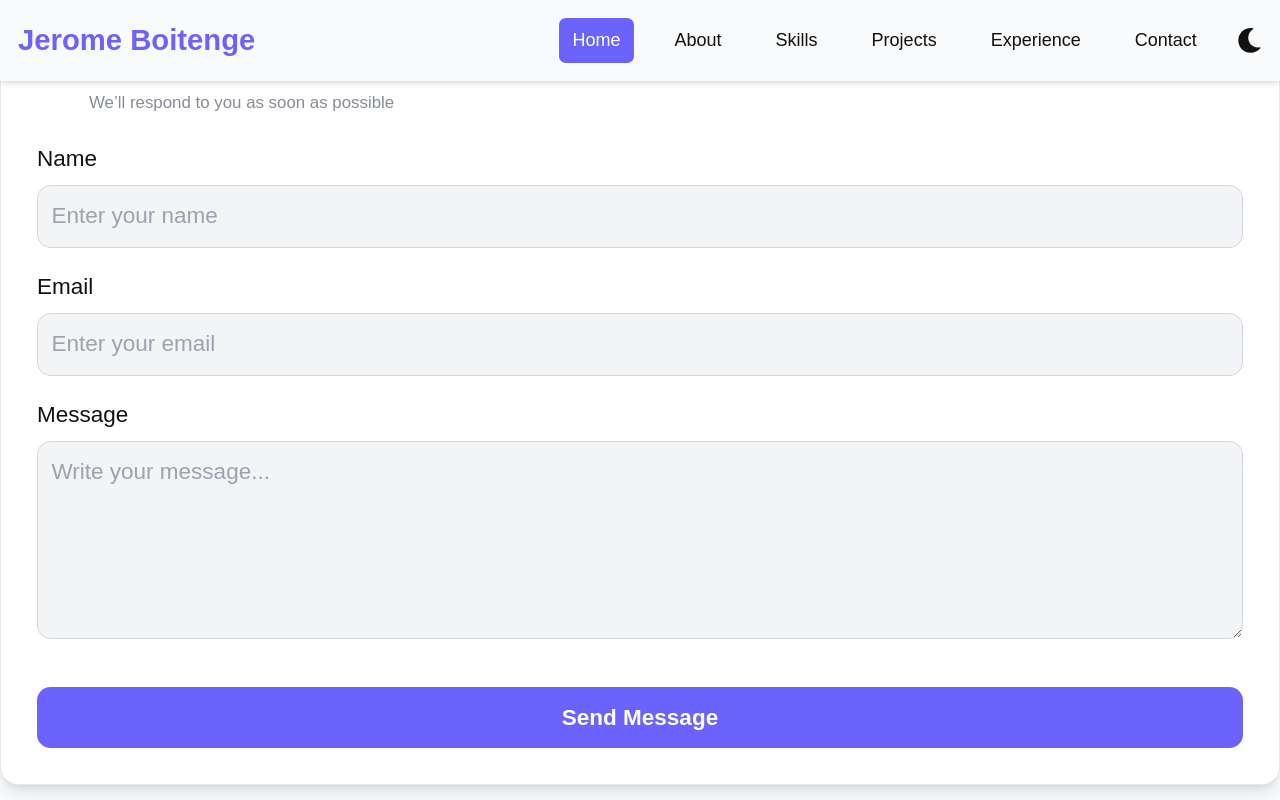
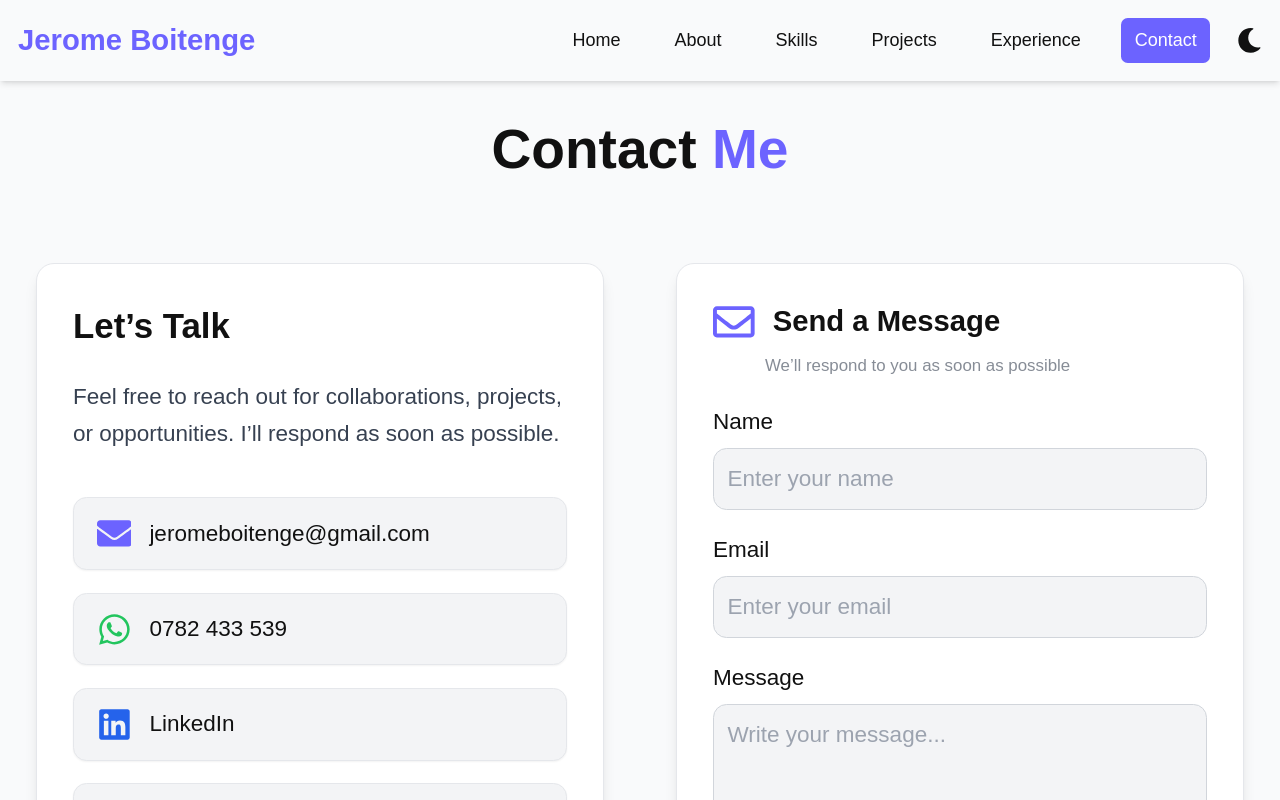
Before and after one commit to jeromeboitenge/Boitenge, a Next.js app: page /contact in a window 1280 px wide. Shown: the top 800 px of the page. Built offline with nearby package versions, Linux system fonts and the light colour scheme.

Commit message:
updating contact page

```diff
--- a/app/contact/page.tsx
+++ b/app/contact/page.tsx
@@ -1,146 +1,107 @@
 'use client';
 
-import { useState, useEffect } from "react";
 import { motion } from "framer-motion";
-import { FaRegEnvelope, FaCheckCircle, FaTimesCircle } from "react-icons/fa";
+import ContactForm from "../components/ContactForm";
+import toast, { Toaster } from "react-hot-toast";
+import {
+  FaWhatsapp,
+  FaEnvelope,
+  FaLinkedin,
+  FaGithub,
+  FaTwitter,
+} from "react-icons/fa";
 
-// Define props interface
-interface ContactFormProps {
-  onSuccess?: () => void;
-}
-
-export default function ContactForm({ onSuccess }: ContactFormProps) {
-  const [form, setForm] = useState({ name: "", email: "", message: "" });
-  const [status, setStatus] = useState<"idle" | "sending" | "success" | "error">("idle");
-
-  // Auto-hide messages after 30 seconds
-  useEffect(() => {
-    if (status === "success" || status === "error") {
-      const timer = setTimeout(() => setStatus("idle"), 30000);
-      return () => clearTimeout(timer);
-    }
-  }, [status]);
-
-  const handleSubmit = async (e: React.FormEvent) => {
-    e.preventDefault();
-    setStatus("sending");
-
-    try {
-      const response = await fetch("https://formspree.io/f/mkgyjkll", {
-        method: "POST",
-        headers: { "Content-Type": "application/json" },
-        body: JSON.stringify(form),
-      });
-
-      if (response.ok) {
-        setForm({ name: "", email: "", message: "" });
-        setStatus("success");
-        if (onSuccess) onSuccess(); // call the callback if provided
-      } else {
-        setStatus("error");
-      }
-    } catch {
-      setStatus("error");
-    }
+export default function ContactPage() {
+  // Toast for success
+  const showToast = () => {
+    toast.success("Message Sent Successfully!", {
+      style: { background: "#1d1d1d", color: "white" },
+    });
   };
 
-  if (status === "success" || status === "error") {
-    return (
-      <motion.div
-        initial={{ opacity: 0, scale: 0.8 }}
-        animate={{ opacity: 1, scale: 1 }}
-        className="flex flex-col items-center justify-center bg-white dark:bg-[#1b1b1b] p-8 rounded-2xl shadow-lg border border-gray-200 dark:border-gray-700 text-center min-h-[300px]"
+  return (
+    <section id="contact" className="max-w-7xl mx-auto py-24 px-4 md:px-8">
+      <Toaster position="top-right" />
+
+      {/* Title */}
+      <motion.h2
+        initial={{ opacity: 0, y: 30 }}
+        whileInView={{ opacity: 1, y: 0 }}
+        transition={{ duration: 0.7 }}
+        className="text-4xl md:text-5xl font-extrabold text-center mb-16 text-darkText dark:text-white"
       >
-        {status === "success" ? (
-          <>
-            <FaCheckCircle className="text-green-500 text-6xl mb-4" />
-            <p className="text-3xl md:text-4xl font-bold text-green-600 dark:text-green-400">
-              Your message was sent successfully!
-            </p>
-          </>
-        ) : (
-          <>
-            <FaTimesCircle className="text-red-500 text-6xl mb-4" />
-            <p className="text-3xl md:text-4xl font-bold text-red-600 dark:text-red-400">
-              Oops! Something went wrong.
-            </p>
-          </>
-        )}
-        <button
-          onClick={() => setStatus("idle")}
-          className="mt-8 px-6 py-3 bg-primary text-white rounded-xl hover:opacity-90 transition-all"
+        Contact <span className="text-primary">Me</span>
+      </motion.h2>
+
+      <div className="grid md:grid-cols-2 gap-16">
+
+        {/* LEFT: Contact Info Card */}
+        <motion.div
+          initial={{ opacity: 0, x: -40 }}
+          whileInView={{ opacity: 1, x: 0 }}
+          transition={{ duration: 0.7 }}
+          className="bg-white dark:bg-[#1a1a1a] border border-gray-200 dark:border-gray-700 shadow-lg rounded-2xl p-8 flex flex-col gap-6"
         >
-          Send Another Message
-        </button>
-      </motion.div>
-    );
-  }
+          <h3 className="text-3xl font-semibold text-darkText dark:text-white">Let’s Talk</h3>
+          <p className="text-lg leading-relaxed text-gray-700 dark:text-white">
+            Feel free to reach out for collaborations, projects, or opportunities. I’ll respond as soon as possible.
+          </p>
 
-  return (
-    <motion.form
-      onSubmit={handleSubmit}
-      initial={{ opacity: 0, y: 30 }}
-      whileInView={{ opacity: 1, y: 0 }}
-      transition={{ duration: 0.7 }}
-      className="bg-white dark:bg-[#1b1b1b] p-8 rounded-2xl shadow-lg border border-gray-200 dark:border-gray-700"
-    >
-      {/* Top section */}
-      <div className="flex flex-col items-start gap-2 mb-6">
-        <div className="flex items-center gap-4">
-          <FaRegEnvelope className="text-primary text-4xl" />
-          <h3 className="text-2xl font-semibold dark:text-white">Send a Message</h3>
-        </div>
-        <p className="text-sm text-gray-700 dark:text-white opacity-60 ml-[52px]">
-          We’ll respond to you as soon as possible
-        </p>
+          {/* Contact Links */}
+          <div className="flex flex-col gap-5 mt-4">
+            {[
+              {
+                icon: <FaEnvelope className="text-3xl text-primary" />,
+                label: "jeromeboitenge@gmail.com",
+                href: "mailto:jeromeboitenge@gmail.com",
+              },
+              {
+                icon: <FaWhatsapp className="text-3xl text-green-500" />,
+                label: "0782 433 539",
+                href: "https://wa.me/250782433539",
+              },
+              {
+                icon: <FaLinkedin className="text-3xl text-blue-600" />,
+                label: "LinkedIn",
+                href: "https://www.linkedin.com/in/nzaramyimana-jerome-961714391",
+              },
+              {
+                icon: <FaGithub className="text-3xl dark:text-white" />,
+                label: "GitHub",
+                href: "https://github.com/jeromeboitenge",
+              },
+              {
+                icon: <FaTwitter className="text-3xl text-blue-400" />,
+                label: "Twitter",
+                href: "https://twitter.com/jeromeboitenge",
+              },
+            ].map((item, i) => (
+              <motion.a
+                key={i}
+                whileHover={{ scale: 1.03 }}
+                className="group flex items-center gap-4 px-5 py-4 rounded-xl bg-gray-100 dark:bg-[#2a2a2a] border border-gray-200 dark:border-gray-600 shadow-sm hover:shadow-md transition"
+                href={item.href}
+                target="_blank"
+              >
+                {item.icon}
+                <span className="text-lg transition text-darkText dark:text-white group-hover:text-primary">
+                  {item.label}
+                </span>
+              </motion.a>
+            ))}
+          </div>
+        </motion.div>
+
+        {/* RIGHT: Contact Form */}
+        <motion.div
+          initial={{ opacity: 0, x: 40 }}
+          whileInView={{ opacity: 1, x: 0 }}
+          transition={{ duration: 0.7 }}
+        >
+          <ContactForm onSuccess={showToast} />
+        </motion.div>
+
       </div>
-
-      {/* Name */}
-      <label className="text-lg font-medium dark:text-gray-300">Name</label>
-      <input
-        type="text"
-        required
-        value={form.name}
-        onChange={(e) => setForm({ ...form, name: e.target.value })}
-        placeholder="Enter your name"
-        className="w-full mt-2 mb-5 p-3 rounded-xl text-lg bg-gray-100 dark:bg-[#2b2b2b] text-black dark:text-white border border-gray-300 dark:border-gray-600 focus:outline-none focus:ring-2 focus:ring-primary"
-      />
-
-      {/* Email */}
-      <label className="text-lg font-medium dark:text-gray-300">Email</label>
-      <input
-        type="email"
-        required
-        value={form.email}
-        onChange={(e) => setForm({ ...form, email: e.target.value })}
-        placeholder="Enter your email"
-        className="w-full mt-2 mb-5 p-3 rounded-xl text-lg bg-gray-100 dark:bg-[#2b2b2b] text-black dark:text-white border border-gray-300 dark:border-gray-600 focus:outline-none focus:ring-2 focus:ring-primary"
-      />
-
-      {/* Message */}
-      <label className="text-lg font-medium dark:text-gray-300">Message</label>
-      <textarea
-        required
-        rows={5}
-        value={form.message}
-        onChange={(e) => setForm({ ...form, message: e.target.value })}
-        placeholder="Write your message..."
-        className="w-full mt-2 mb-5 p-3 rounded-xl text-lg bg-gray-100 dark:bg-[#2b2b2b] text-black dark:text-white border border-gray-300 dark:border-gray-600 focus:outline-none focus:ring-2 focus:ring-primary"
-      ></textarea>
-
-      {/* Submit Button with Loader */}
-      <motion.button
-        type="submit"
-        whileHover={{ scale: 1.05 }}
-        whileTap={{ scale: 0.95 }}
-        className="w-full mt-4 p-3 text-lg font-semibold bg-primary text-white rounded-xl hover:opacity-90 transition-all flex items-center justify-center gap-3"
-        disabled={status === "sending"}
-      >
-        {status === "sending" && (
-          <span className="animate-spin border-2 border-white border-t-transparent rounded-full w-5 h-5"></span>
-        )}
-        Send Message
-      </motion.button>
-    </motion.form>
+    </section>
   );
 }
```
